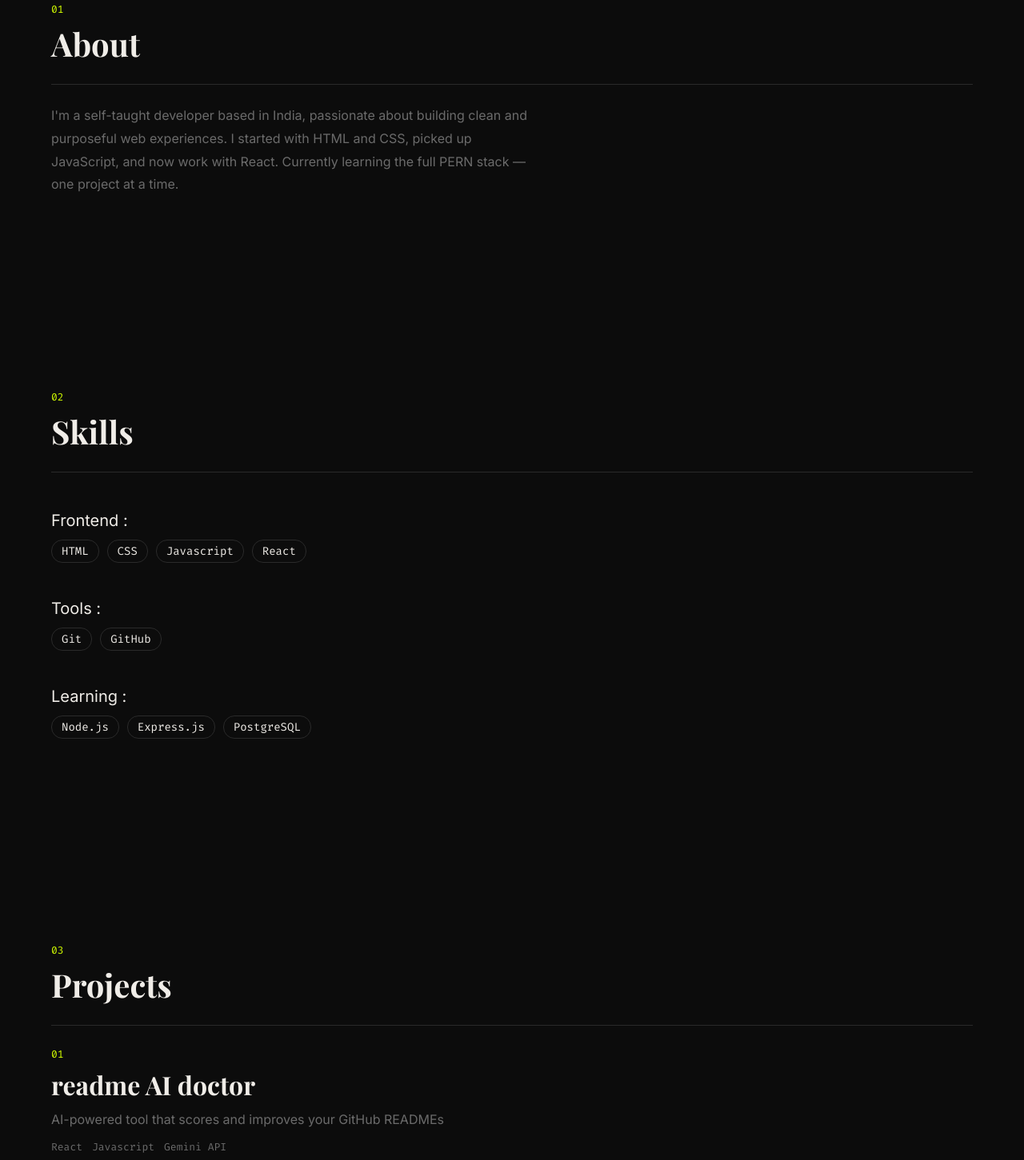
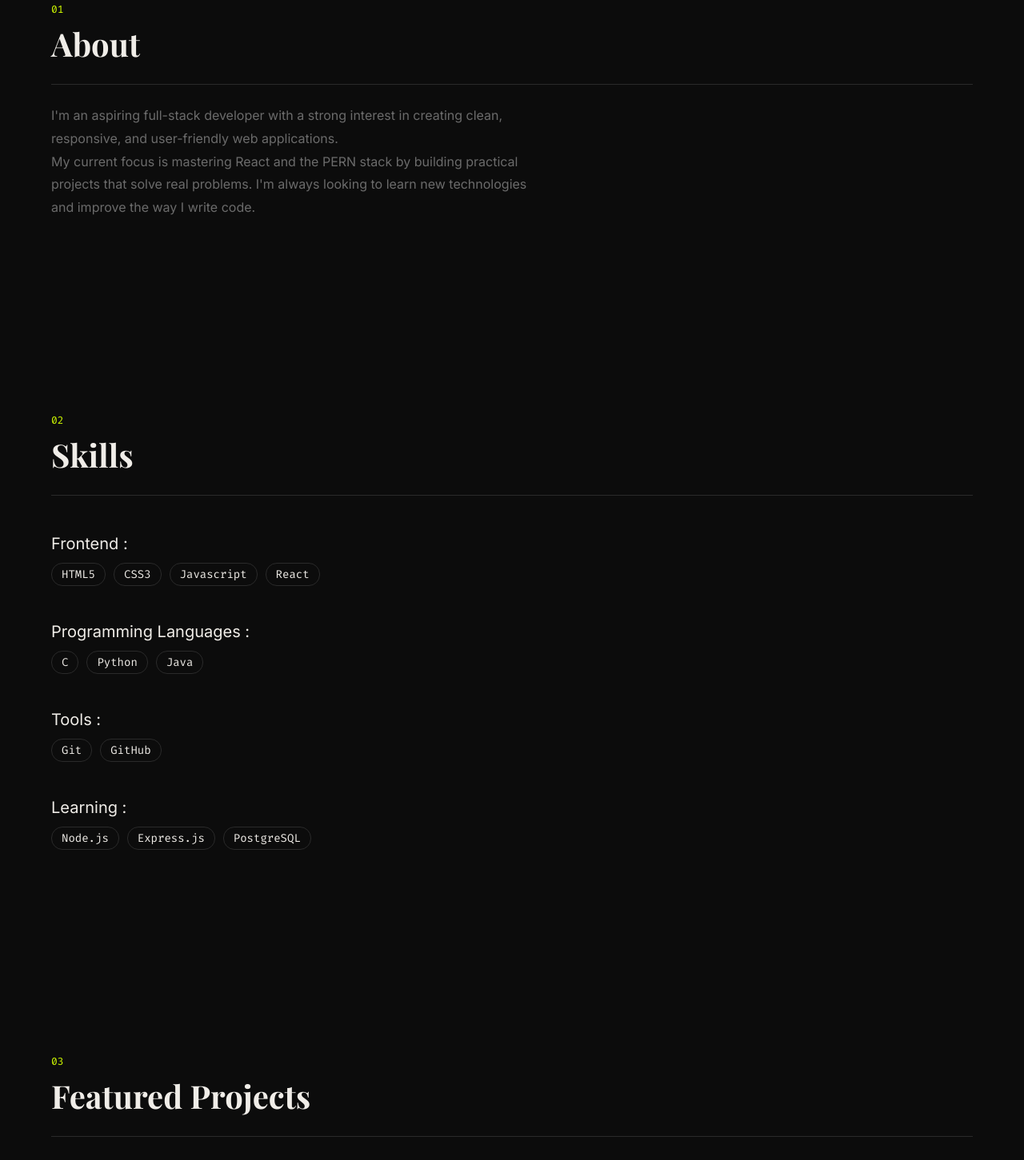
Before and after one commit to rohitdhok/rohitdhok, a React (Vite) app: page / in a window 1280 px wide. Shown: the part 920-2371 px from the top of the page at 80% size. Built offline with nearby package versions, Linux system fonts and the light colour scheme; a web font is replaced by a local one.

Commit message:
chore: refine portfolio content

```diff
--- a/src/index.css
+++ b/src/index.css
@@ -95,7 +95,7 @@ body {
 /* Hero */
 
 .hero {
-  min-height: 100vh;
+  min-height: 100dvh;
   padding-top: 180px;
   padding-left: 64px;
   padding-right: 64px;
@@ -327,7 +327,7 @@ body {
 
 .footer-content {
   display: flex;
-  justify-content: space-between;
+  justify-content: center;
   align-items: center;
 }
 
@@ -335,18 +335,7 @@ body {
   font-size: 13px;
   color: var(--muted);
   font-family: var(--font-mono);
-}
-
-.toTop {
-  font-size: 13px;
-  color: var(--muted);
-  font-family: var(--font-mono);
   cursor: pointer;
-  transition: color 0.2s;
-}
-
-.toTop:hover {
-  color: var(--lime);
 }
 
 @media (max-width: 768px) {
--- a/src/sections/About.jsx
+++ b/src/sections/About.jsx
@@ -7,10 +7,10 @@ function About() {
       <h2 className="section-title">About</h2>
       <div className='section-divider'></div>
       <p className="about-text">
-        I'm a self-taught developer based in India, passionate about
-        building clean and purposeful web experiences. I started with
-        HTML and CSS, picked up JavaScript, and now work with React.
-        Currently learning the full PERN stack — one project at a time.
+        I'm an aspiring full-stack developer with a strong interest in creating clean, responsive, and user-friendly web applications.
+        <br />
+        My current focus is mastering React and the PERN stack by building practical projects that solve real problems.
+        I'm always looking to learn new technologies and improve the way I write code.
       </p>
     </section>
   )
--- a/src/sections/Contact.jsx
+++ b/src/sections/Contact.jsx
@@ -8,11 +8,11 @@ function Contact() {
       <div className="section-divider"></div>
 
       <p className="contact-text">
-        Have a project in mind or just want to connect? Reach out — I'd love to hear from you.
+        Whether you have an opportunity, a project, or just want to say hello, I'd be happy to hear from you.
       </p>
       <a href="mailto:rohitdhok.dev@gmail.com" className="contact-email">rohitdhok.dev@gmail.com</a>
       <div className="contact-links">
-        <a target='_blank' href="https://github.com/rohit-dhok" className="contact-github">GitHub</a>
+        <a target='_blank' href="https://github.com/rohitdhok" className="contact-github">GitHub</a>
         <a target='_blank' href="https://www.linkedin.com/in/rohitdhok/" className="contact-linkedin">LinkedIn</a>
       </div>
     </section>
--- a/src/sections/Footer.jsx
+++ b/src/sections/Footer.jsx
@@ -5,8 +5,7 @@ function Footer() {
     <footer className="footer">
       <div className="section-divider"></div>
       <div className="footer-content">
-        <p>© {new Date().getFullYear()} Rohit Dhok</p>
-        <Link className="toTop" to="hero" smooth={true} offset={-100} duration={500}>Back to top ↑</Link>
+        <Link to="hero" smooth={true} offset={-100} duration={500}><p>Built with React & ❤️ by Rohit</p></Link>
       </div>
     </footer>
   )
--- a/src/sections/Hero.jsx
+++ b/src/sections/Hero.jsx
@@ -15,7 +15,7 @@ function Hero() {
         <p className="hero-name">- Rohit Dhok</p>
       </div>
       <div className="hero-cta">
-        <Link to="projects" smooth={true} offset={-100} duration={500}>View Work</Link>
+        <Link to="projects" smooth={true} offset={-100} duration={500}>Explore Projects</Link>
       </div>
     </section>
   )
--- a/src/sections/Projects.jsx
+++ b/src/sections/Projects.jsx
@@ -6,17 +6,17 @@ function Projects() {
     {
       project_number: "01",
       project_title: "readme AI doctor",
-      project_desc: "AI-powered tool that scores and improves your GitHub READMEs",
+      project_desc: "An AI-powered tool that reviews GitHub README files and provides suggestions to improve clarity, structure, and overall quality using the Gemini API.",
       tech_tags: ["React", "Javascript", "Gemini API"],
-      github: "https://github.com/rohit-dhok/readme-ai-doctor",
+      github: "https://github.com/rohitdhok/readme-ai-doctor",
       live: "https://readme-ai-doctor-srqs.vercel.app/"
     },
     {
       project_number: "02",
       project_title: "GitHub Finder",
-      project_desc: "Search GitHub usernames and view profile stats, repos, and details - built with React.",
+      project_desc: "Search GitHub users and explore their repositories, followers, and profile details using the GitHub API. Built to practice working with APIs, routing, and state management in React.",
       tech_tags: ["React", "Javascript", "GitHub API"],
-      github: "https://github.com/rohit-dhok/github-finder",
+      github: "https://github.com/rohitdhok/github-finder",
       live: "https://github-finder-six-green.vercel.app/"
     },
     {
@@ -24,14 +24,14 @@ function Projects() {
       project_title: "Resume Builder",
       project_desc: "A clean, minimal resume builder with AI-powered writing suggestions. Fill in your details, watch the resume build in real time, and download it as a PDF.",
       tech_tags: ["React", "JavaScript", "Gemini API"],
-      github: "https://github.com/rohit-dhok/resume-builder-ai",
+      github: "https://github.com/rohitdhok/resume-builder-ai",
       live: "https://resumo-liard.vercel.app/"
     }
   ]
   return (
     <section id="projects" className="projects">
       <span className="section-num">03</span>
-      <h2 className="section-title">Projects</h2>
+      <h2 className="section-title">Featured Projects</h2>
       <div className="section-divider"></div>
       <div className="projects-list">
         {projects.map(project => (
--- a/src/sections/Skills.jsx
+++ b/src/sections/Skills.jsx
@@ -2,7 +2,8 @@ import React from 'react'
 
 function Skills() {
   const skills = {
-    frontend: ["HTML", "CSS", "Javascript", "React"],
+    frontend: ["HTML5", "CSS3", "Javascript", "React"],
+    programming_languages: ["C", "Python", "Java"],
     tools: ["Git", "GitHub"],
     learning: ["Node.js", "Express.js", "PostgreSQL"]
   };
@@ -15,6 +16,12 @@ function Skills() {
         <div className='skills-category'>
           <p>Frontend :</p>
           { skills.frontend.map((skill, index) => (
+            <span className="skill-tag" key={skill}>{skill}</span>
+          ))}
+        </div>
+        <div className='skills-category'>
+          <p>Programming Languages :</p>
+          { skills.programming_languages.map((skill, index) => (
             <span className="skill-tag" key={skill}>{skill}</span>
           ))}
         </div>
```
Also changed, not shown: 1 other file (tests, documents, lock files or other folders).
